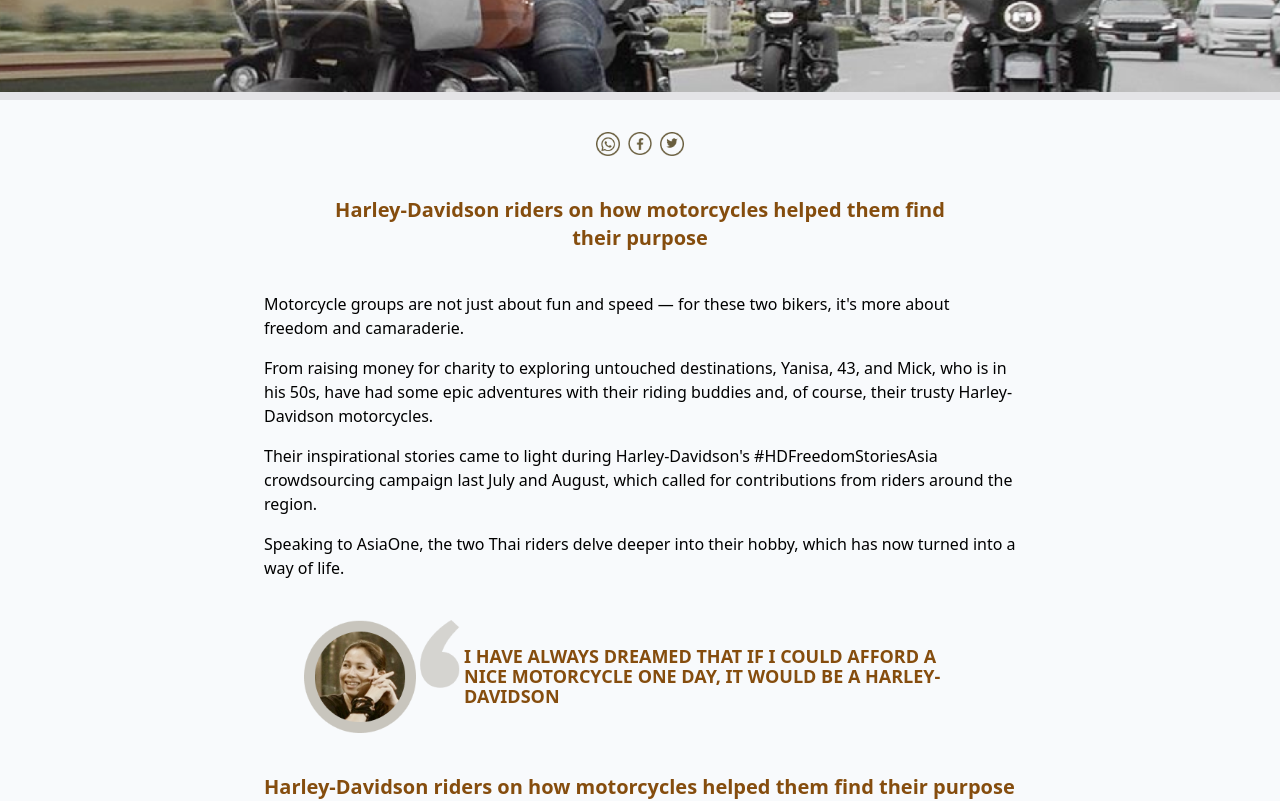
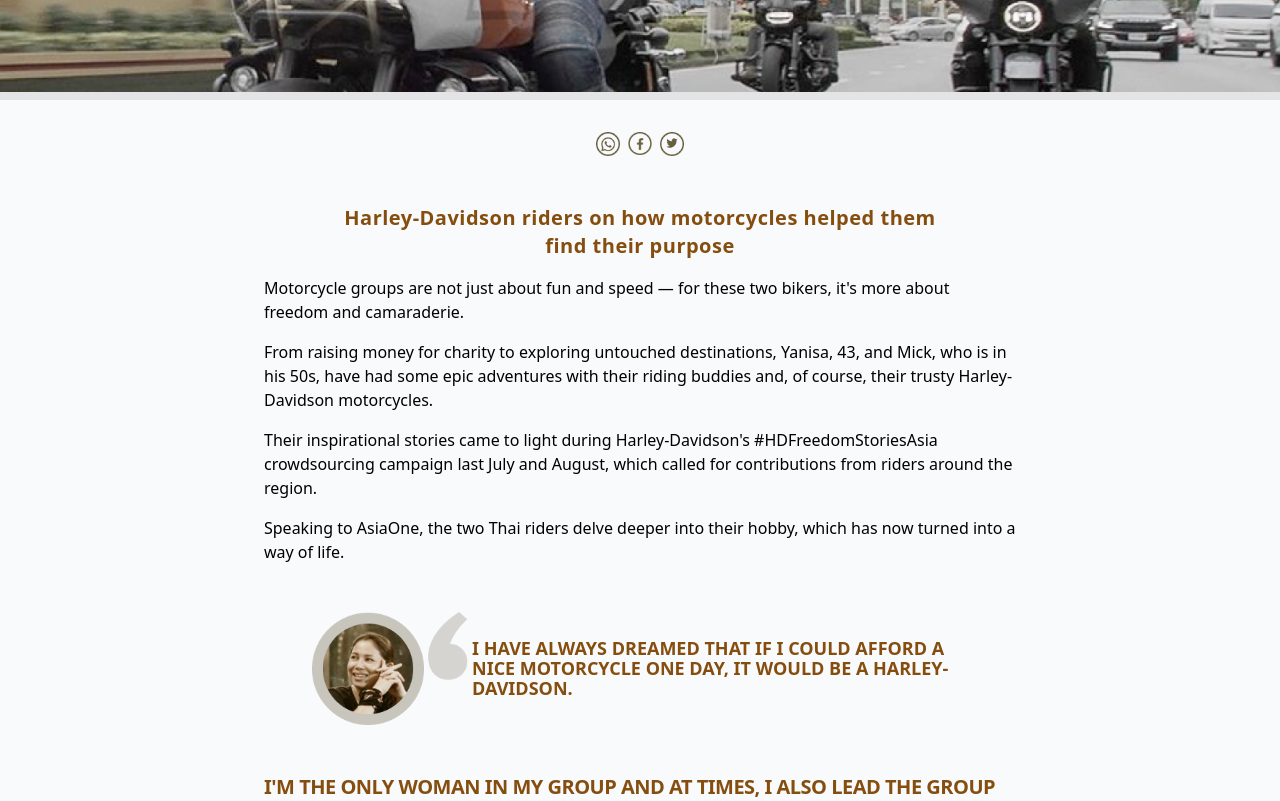
Before and after one commit to kannymayo/ao-test, a React (Vite) app: page / in a window 1280 px wide. Shown: the part 300-1101 px from the top of the page. Built offline with nearby package versions, Linux system fonts and the light colour scheme.

Commit message:
feat: opener and quote driven by "CMS"

```diff
--- a/src/App.jsx
+++ b/src/App.jsx
@@ -2,8 +2,7 @@
 import imgStoryBg from "./assets/story-bg.png";
 import sections from "./content/story";
 import Header from "./Header";
-import SectionLeading from "./sections/SectionLeading";
-import SectionQuote from "./sections/SectionQuote";
+import SectionSocial from "./sections/SectionSocial";
 import Sections from "./sections/SectionBody";
 import BannerParallaxed from "./sections/BannerParallaxed";
 import Footer from "./Footer";
@@ -22,10 +21,8 @@
       {/* Content container */}
       <div className="flex flex-col gap-8 pb-12">
         {/* Quote */}
-        <SectionLeading />
-        <SectionQuote />
-
-        <Sections sections={sections} childrenInjectedAfter={0}>
+        <SectionSocial />
+        <Sections sections={sections} childrenInjectedAfter={1}>
           <BannerParallaxed imgSrc={imgStoryBg} />
         </Sections>
       </div>
--- a/src/content/story.js
+++ b/src/content/story.js
@@ -5,6 +5,8 @@
  */
 import story from "./story.json";
 import imgStoryAside from "../assets/story-aside.png";
+import imgStoryAvatar from "../assets/story-avatar.png";
 
-story[0].img = imgStoryAside;
+story[0].quoteAvatar = imgStoryAvatar;
+story[1].img = imgStoryAside;
 export default story;
--- a/src/content/story.json
+++ b/src/content/story.json
@@ -6,7 +6,8 @@
       "From raising money for charity to exploring untouched destinations, Yanisa, 43, and Mick, who is in his 50s, have had some epic adventures with their riding buddies and, of course, their trusty Harley-Davidson motorcycles.",
       "Their inspirational stories came to light during Harley-Davidson's #HDFreedomStoriesAsia crowdsourcing campaign last July and August, which called for contributions from riders around the region.",
       "Speaking to AsiaOne, the two Thai riders delve deeper into their hobby, which has now turned into a way of life."
-    ]
+    ],
+    "quote": "I have always dreamed that if I could afford a nice motorcycle one day, it would be a Harley-Davidson."
   },
   {
     "title": "I'm the only woman in my group and at times, I also lead the group",
--- a/src/sections/Section.jsx
+++ b/src/sections/Section.jsx
@@ -1,7 +1,25 @@
-export default function StorySection({ title, paragraphs, img }) {
+import imgIconQuote from "../assets/icon-quote.png";
+
+export default function StorySection({
+  seq,
+  title,
+  paragraphs,
+  img,
+  quote,
+  quoteAvatar,
+}) {
   return (
     <section className="mx-64 p-2 flex flex-col gap-4">
-      <div className="text-yellow-800 font-bold text-xl">{title}</div>
+      <div
+        className={`text-yellow-800 font-bold text-xl ${
+          seq === 0
+            ? "px-20 text-center tracking-wide"
+            : "uppercase tracking-tight"
+        }`}
+      >
+        {title}
+      </div>
+      {/* paragraphs with optional floating image */}
       {img ? (
         <div className="">
           <img
@@ -19,6 +37,28 @@
       ) : (
         paragraphs.map((p, idx) => <p key={idx}>{p}</p>)
       )}
+      {/* block present if any of quote + quote avatar is present */}
+      {quote || quoteAvatar ? (
+        <div className="flex justify-center items-center mx-12 gap-1 mt-8">
+          {/* quote avatar */}
+          {quoteAvatar ? (
+            <div className="shrink-0">
+              <img src={quoteAvatar} alt="story-avatar" className="w-28" />
+            </div>
+          ) : null}
+          {/* quote */}
+          {quote ? (
+            <>
+              <div className="self-start shrink-0">
+                <img src={imgIconQuote} alt="" className="w-10" />
+              </div>
+              <span className="uppercase font-bold text-lg leading-5 text-yellow-800">
+                {quote}
+              </span>
+            </>
+          ) : null}
+        </div>
+      ) : null}
     </section>
   );
 }
--- a/src/sections/SectionBody.jsx
+++ b/src/sections/SectionBody.jsx
@@ -11,9 +11,12 @@
       return (
         <Fragment key={section.title}>
           <StorySection
+            seq={idx}
             title={section.title}
             paragraphs={section.paragraphs}
             img={section.img}
+            quote={section.quote}
+            quoteAvatar={section.quoteAvatar}
           />
           {children}
         </Fragment>
@@ -21,10 +24,13 @@
     else
       return (
         <StorySection
+          seq={idx}
           key={section.title}
           title={section.title}
           paragraphs={section.paragraphs}
           img={section.img}
+          quote={section.quote}
+          quoteAvatar={section.quoteAvatar}
         />
       );
   });
--- a/src/sections/SectionLeading.jsx
+++ /dev/null
@@ -1,45 +0,0 @@
-import imgIconWhatsapp from "../assets/icon-whatsapp.png";
-import imgIconFacebook from "../assets/icon-facebook.png";
-import imgIconTwitter from "../assets/icon-twitter.png";
-
-export default function SectionLeading() {
-  return (
-    <section className="mx-64 p-2 pt-8 gap-10 flex flex-col">
-      <div className="flex justify-center gap-2 w-full">
-        <a href="" className="">
-          <img className="w-6" src={imgIconWhatsapp} alt="whatsapp" />
-        </a>
-        <a href="" className="">
-          <img className="w-6" src={imgIconFacebook} alt="facebook" />
-        </a>
-        <a href="" className="">
-          <img className="w-6" src={imgIconTwitter} alt="twitter" />
-        </a>
-      </div>
-      <div className="text-center text-yellow-800 font-bold text-xl px-16">
-        Harley-Davidson riders on how motorcycles helped them find their purpose
-      </div>
-      <div className="flex flex-col gap-4">
-        <p>
-          Motorcycle groups are not just about fun and speed — for these two
-          bikers, it's more about freedom and camaraderie.
-        </p>
-        <p>
-          From raising money for charity to exploring untouched destinations,
-          Yanisa, 43, and Mick, who is in his 50s, have had some epic adventures
-          with their riding buddies and, of course, their trusty Harley-Davidson
-          motorcycles.
-        </p>
-        <p>
-          Their inspirational stories came to light during Harley-Davidson's
-          #HDFreedomStoriesAsia crowdsourcing campaign last July and August,
-          which called for contributions from riders around the region.
-        </p>
-        <p>
-          Speaking to AsiaOne, the two Thai riders delve deeper into their
-          hobby, which has now turned into a way of life.
-        </p>
-      </div>
-    </section>
-  );
-}
--- /dev/null
+++ b/src/sections/SectionSocial.jsx
@@ -0,0 +1,21 @@
+import imgIconWhatsapp from "../assets/icon-whatsapp.png";
+import imgIconFacebook from "../assets/icon-facebook.png";
+import imgIconTwitter from "../assets/icon-twitter.png";
+
+export default function SectionLeading() {
+  return (
+    <section className="mx-64 p-2 pt-8 gap-10 flex flex-col">
+      <div className="flex justify-center gap-2 w-full">
+        <a href="" className="">
+          <img className="w-6" src={imgIconWhatsapp} alt="whatsapp" />
+        </a>
+        <a href="" className="">
+          <img className="w-6" src={imgIconFacebook} alt="facebook" />
+        </a>
+        <a href="" className="">
+          <img className="w-6" src={imgIconTwitter} alt="twitter" />
+        </a>
+      </div>
+    </section>
+  );
+}
```
